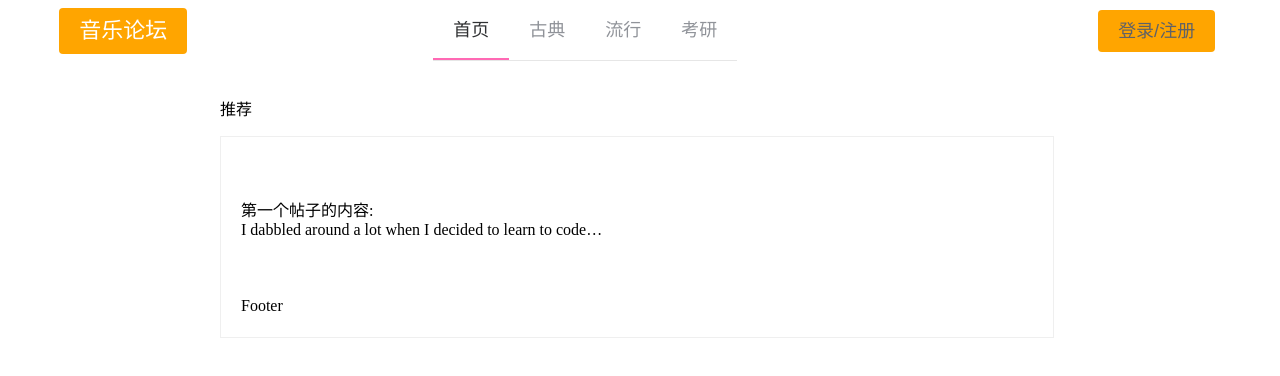
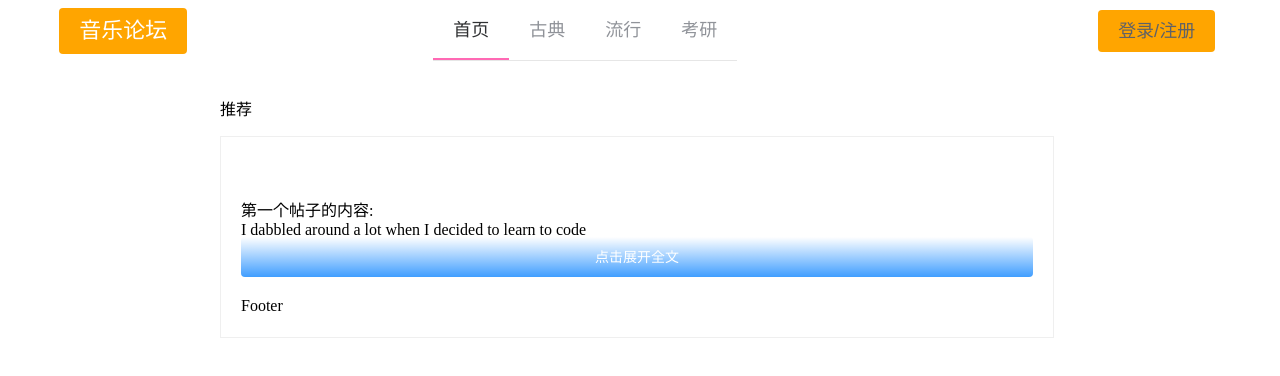
Before and after one commit to soaringwind/App, a Vue app in the folder app/: page /#/Recommendations in a window 1280 px wide. Shown: the top 376 px of the page. Built offline with nearby package versions, Linux system fonts and the light colour scheme.

Commit message:
Update Post.vue

```diff
--- a/app/src/components/Post.vue
+++ b/app/src/components/Post.vue
@@ -4,8 +4,9 @@
       <el-header class="title">
         <el-link type="primary" href="#">{{ title }}</el-link>
       </el-header>
-      <el-main class="content overflowEllipsisStyle">
-        <div class="overflowEllipsisStyle">
+      <el-main class="content">
+        <div class="contDiv">
+          <el-button type="primary" class="readmore" @click="readmore">点击展开全文</el-button>
           <p class="overflowEllipsisStyle">
             {{ title }}第一个帖子的内容: {{ content }}<br />
             I dabbled around a lot when I decided to learn to code <br />
@@ -28,6 +29,21 @@
 <script>
 export default {
   name: 'PostView',
+  setup() {
+    let readmore=()=>{
+      console.log('阅读全文')
+      console.log(document.getElementsByClassName('postCon'))
+      let readMoreBtn = document.getElementsByClassName('readmore')[0]
+      let readMoreStyle = document.getElementsByClassName('postCon')[0].style
+      // let readMoreMainStyle = document.getElementsByClassName('contDiv')[0].style
+      readMoreStyle.height = '1000px'
+      readMoreBtn.style.display = 'none'
+      // readMoreMainStyle.height = '200px'
+    }
+    return {
+      readmore
+    }
+  },
   props: {
     title: String,
     content: String
@@ -59,6 +75,20 @@ p{
   margin: 0px;
   height: 120px;
 }
+.contDiv{
+  position: relative;
+  overflow: hidden;
+  white-space: nowrap;
+  height: 100%;
+}
+.readmore{
+  position: absolute;
+  right: 0;
+  bottom: 0;
+  border: 0px;
+  width: 100%;
+  background-image: linear-gradient(#fff, rgba(255,255,255,0));
+}
 .foot{
   height: 40px;
 }
@@ -66,9 +96,9 @@ p{
     overflow: hidden;
     white-space: nowrap;
     text-overflow: ellipsis;
-    display: -webkit-box;
-    -webkit-box-orient: vertical;
-    -webkit-line-clamp: 2;
+    // display: -webkit-box;
+    // -webkit-box-orient: vertical;
+    // -webkit-line-clamp: 2;
 }
 .el-link {
   margin-right: 0px;
```
